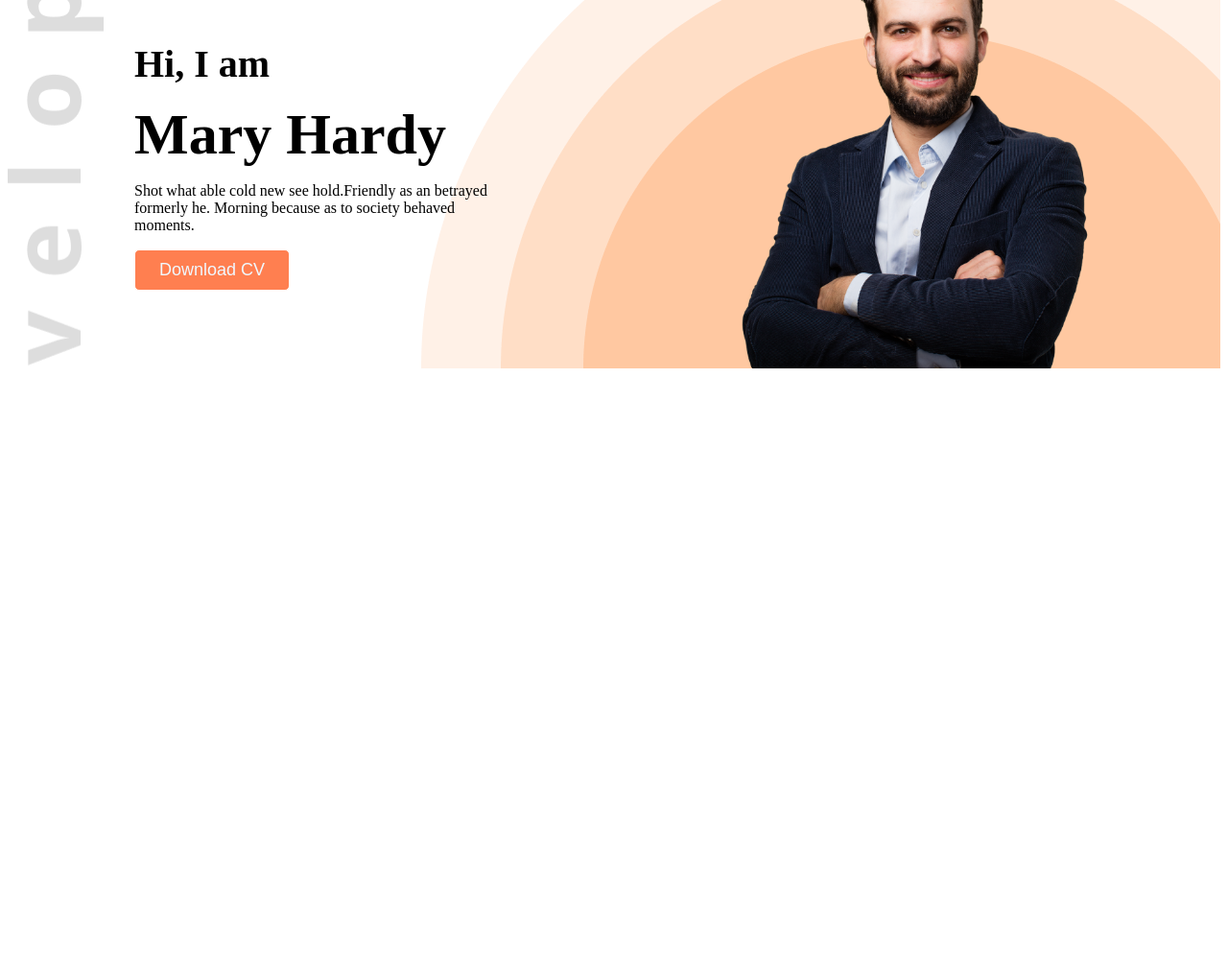
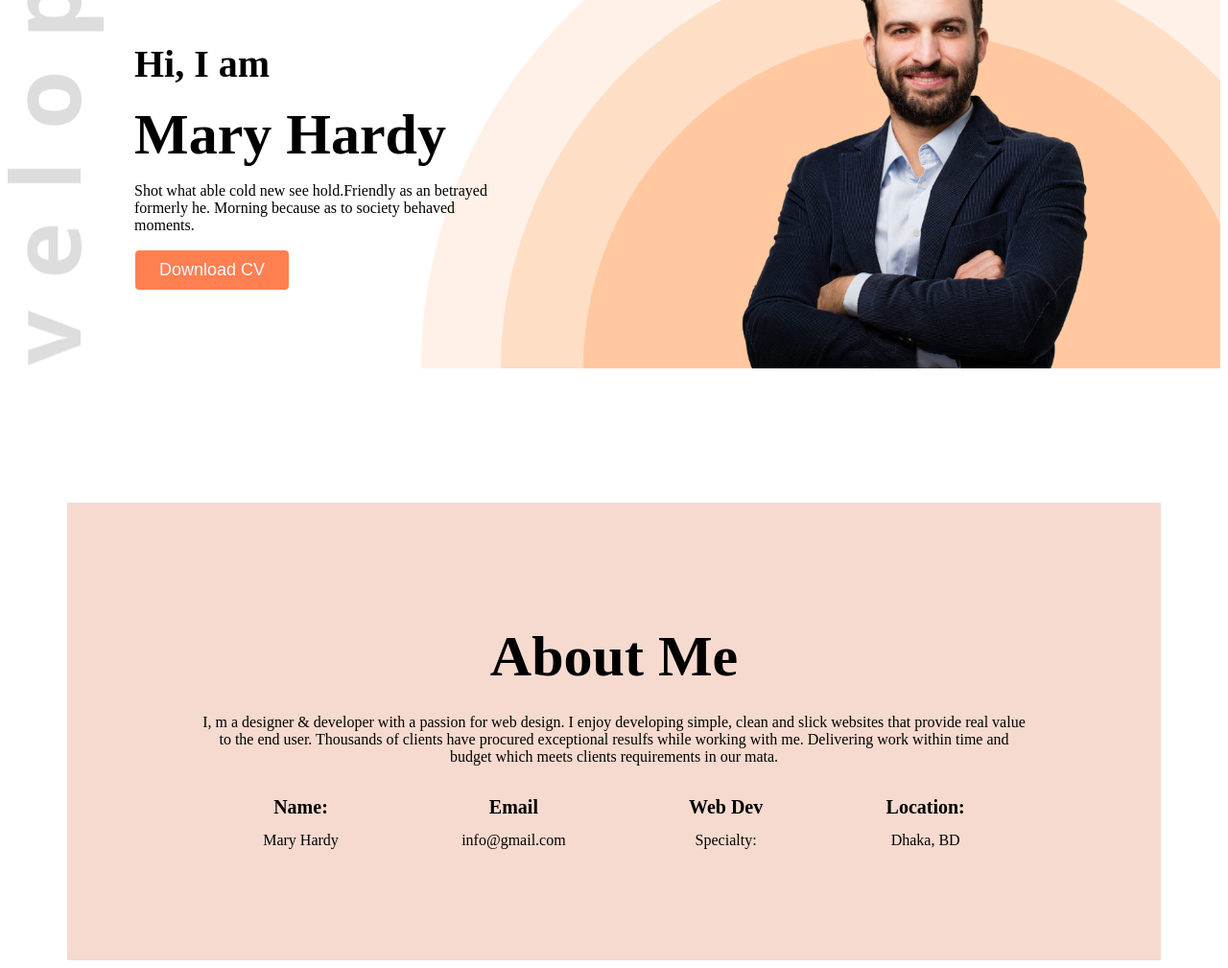
Before and after one commit to rhsabbir1/developer-protfolio, a plain HTML site: page index.html in a window 1280 px wide. Shown: the part 200-1209 px from the top of the page at 96% size. Before the commit the page ends 800 px from the top, so only its background shows below. Drawn offline with Linux system fonts and the light colour scheme.

Commit message:
about section done

```diff
--- a/Styles/Style.css
+++ b/Styles/Style.css
@@ -79,3 +79,23 @@ h1{
 .banner img{
     width: 400px;
 }
+
+/* main-section */
+.main-section{
+    max-width: 1140px;
+   margin: 0 auto;
+}
+.about-section{
+    margin-top: 140px;
+    background-color: rgba(221, 105, 63, 0.247);
+    padding: 100px 140px;
+    text-align: center;
+}
+.secton-info{
+    display: flex;
+    justify-content: space-around;
+}
+.secton-info h1{
+    font-size: 20px;
+    font-weight: 600;
+}
--- a/index.html
+++ b/index.html
@@ -31,8 +31,41 @@
             <img src="./Image/hardy.png" alt="">
         </div>
     </header>
-    <main>
+    <main class="main-section">
+        <!-- About section  -->
+         <section class="about-section">
+                <h1>About Me</h1>
+                <p>I, m a designer & developer with a passion for web design. I enjoy developing simple, clean and slick websites that provide real value to the end user. Thousands of clients have procured exceptional resulfs while working with me. Delivering work within time and budget which meets clients requirements in our mata.
 
+                </p>
+
+                <div class="secton-info">
+                    <div>
+                        <h1>Name:</h1>
+                        <p>Mary Hardy</p>
+                    </div>
+                    <div>
+                        <h1>Email</h1>
+                        <p>info@gmail.com</p>
+                    </div>
+                    <div>
+                        <h1>Web Dev
+
+                        </h1>
+                        <p>Specialty:
+
+                        </p>
+                    </div>
+                    <div>
+                        <h1>Location:
+
+                        </h1>
+                        <p>Dhaka, BD
+
+                        </p>
+                    </div>
+                </div>
+         </section>
     </main>
 
     <footer>
```
